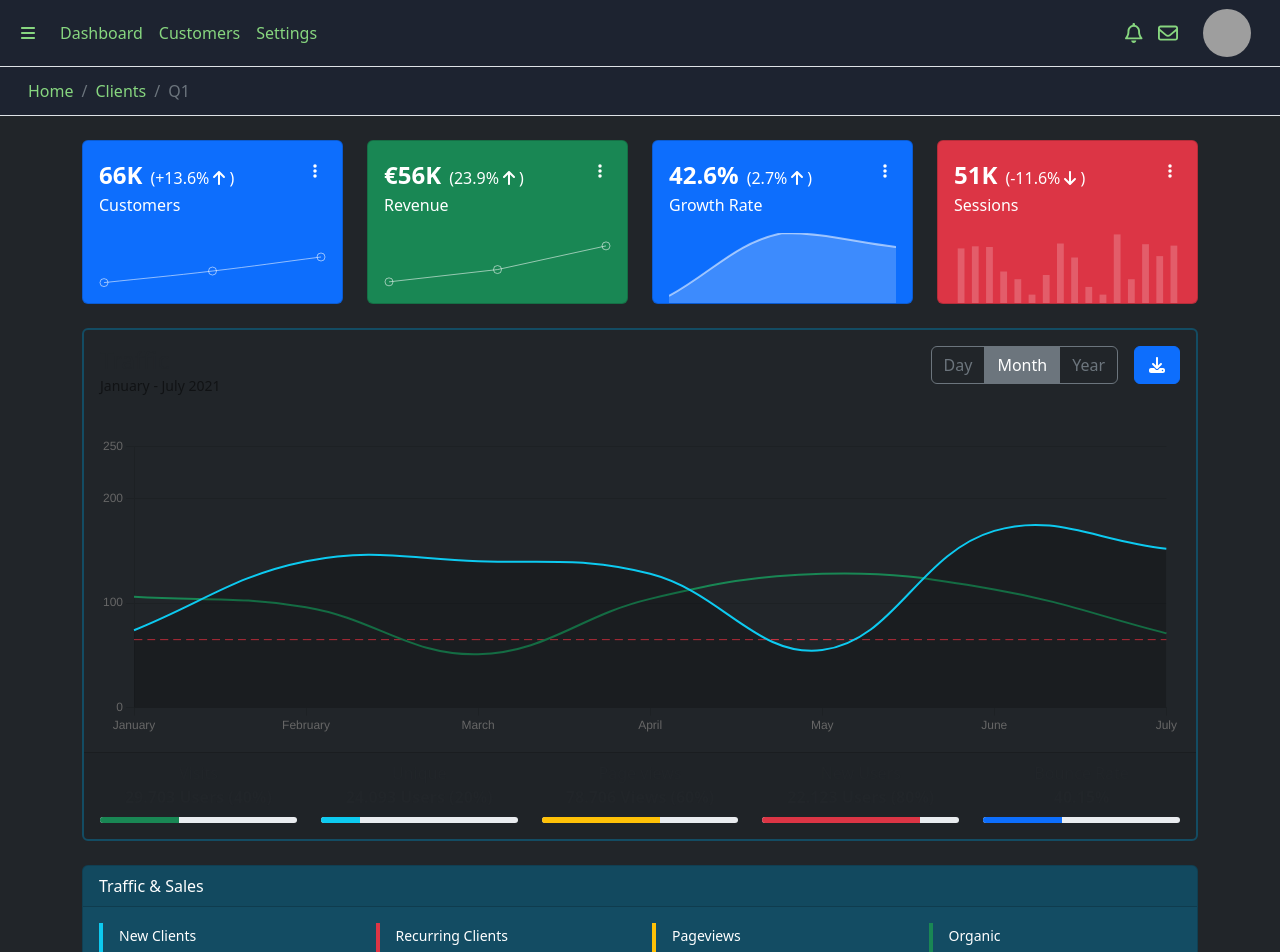
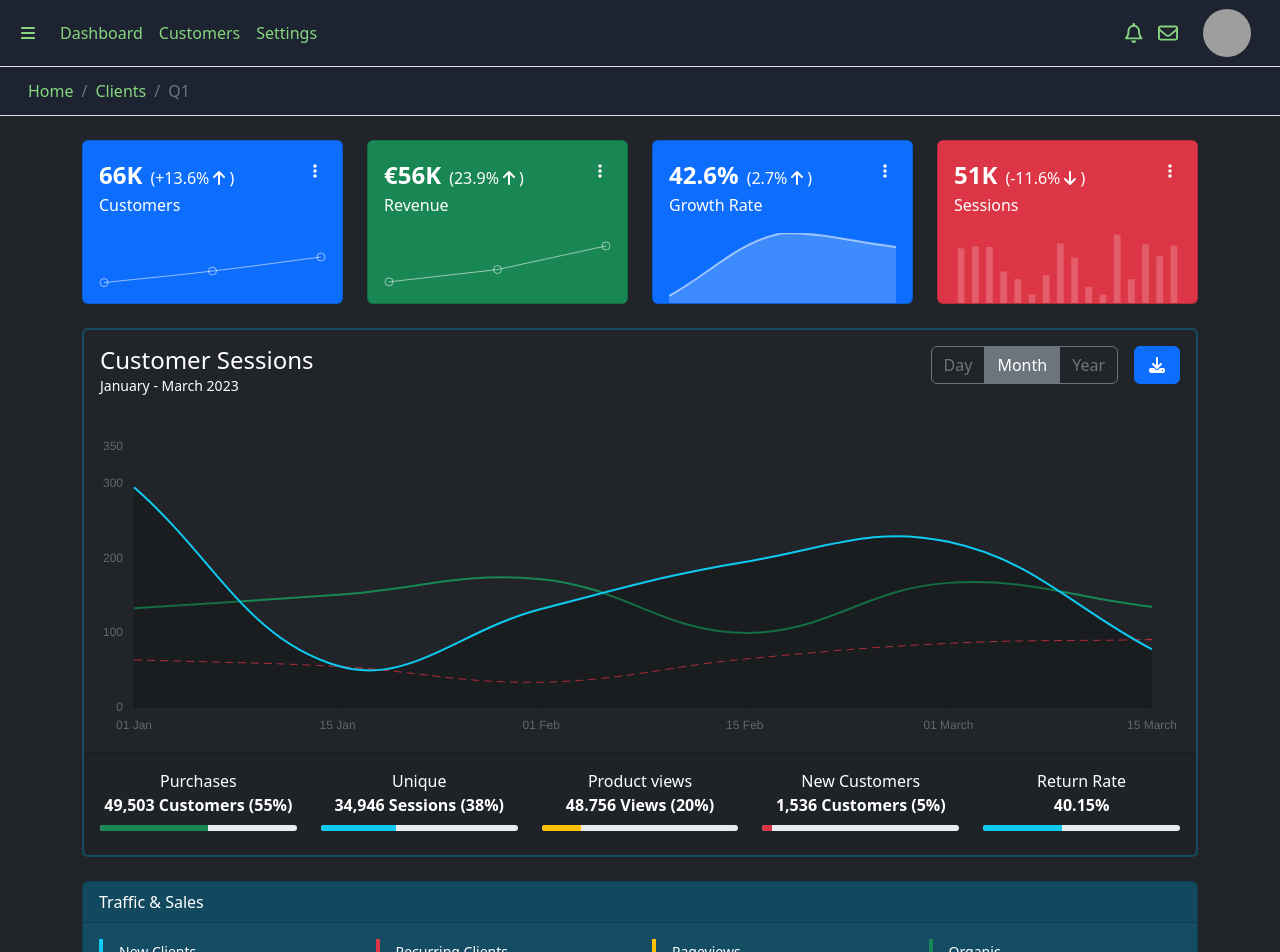
Before and after one commit to dariadia/dashboard-sample, a Next.js app: page / in a window 1280 px wide. Shown: the top 952 px of the page. Built offline with nearby package versions, Linux system fonts and the light colour scheme; grey boxes are pictures that could not be loaded.

Commit message:
style graphs

```diff
--- a/src/pages/index.tsx
+++ b/src/pages/index.tsx
@@ -36,15 +36,101 @@ import {
   faLinkedinIn,
   faTwitter,
 } from '@fortawesome/free-brands-svg-icons'
-import React from 'react'
+import React, { useState } from 'react'
 import { PERSONS } from 'src/data/persons'
 
 Chart.register(CategoryScale, LinearScale, PointElement, LineElement, BarElement, Tooltip, Filler)
 
-const random = (min: number, max: number) => Math.floor(Math.random() * (max - min + 1) + min)
+const getRandomNumber = (min: number, max: number) => Math.floor(Math.random() * (max - min + 1) + min)
 
-const Home: NextPage = () => (
-  <AdminLayout>
+const GraphSet: React.FC = () => (<div
+  style={{
+    height: '300px',
+    marginTop: '40px',
+  }}
+>
+  <Line
+    data={{
+      labels: ['01 Jan', '15 Jan', '01 Feb', '15 Feb', '01 March', '15 March'],
+      datasets: [{
+        label: 'Sessions dataset',
+        backgroundColor: 'rgba(0, 0, 0, 0.2)',
+        borderColor: 'rgba(13, 202, 240, 1)',
+        pointHoverBackgroundColor: 'white',
+        borderWidth: 2,
+        data: [
+          getRandomNumber(50, 300),
+          getRandomNumber(50, 300),
+          getRandomNumber(50, 300),
+          getRandomNumber(50, 300),
+          getRandomNumber(50, 300),
+          getRandomNumber(50, 300),
+        ],
+        fill: true,
+      }, {
+        label: 'My Second dataset',
+        borderColor: 'rgba(25, 135, 84, 1)',
+        pointHoverBackgroundColor: '#fff',
+        borderWidth: 2,
+        data: [
+          getRandomNumber(50, 200),
+          getRandomNumber(50, 200),
+          getRandomNumber(50, 200),
+          getRandomNumber(50, 200),
+          getRandomNumber(50, 200),
+          getRandomNumber(50, 200),
+          getRandomNumber(50, 200),
+        ],
+      }, {
+        label: 'Customer puchases dataset',
+        borderColor: 'rgba(220, 53, 69, 1)',
+        pointHoverBackgroundColor: '#fff',
+        borderWidth: 1,
+        borderDash: [8, 5],
+        data: [64, 55, 34, 65, 86, 91, 100],
+      }],
+    }}
+    options={{
+      maintainAspectRatio: false,
+      plugins: {
+        legend: {
+          display: false,
+        },
+      },
+      scales: {
+        x: {
+          grid: {
+            drawOnChartArea: false,
+          },
+        },
+        y: {
+          beginAtZero: true,
+          max: 350,
+          ticks: {
+            maxTicksLimit: 5,
+            stepSize: Math.ceil(250 / 5),
+          },
+        },
+      },
+      elements: {
+        line: {
+          tension: 0.4,
+        },
+        point: {
+          radius: 0,
+          hitRadius: 10,
+          hoverRadius: 4,
+          hoverBorderWidth: 3,
+        },
+      },
+    }}
+  />
+</div>)
+
+const Home: NextPage = () => {
+  const [shownSet, switchSet] = useState("one")
+
+  return (  <AdminLayout>
     <div className="row">
       <div className="col-sm-6 col-lg-3">
         <Card bg="primary" text="white" className="mb-4">
@@ -319,7 +405,6 @@ const Home: NextPage = () => (
               >
                 <FontAwesomeIcon fixedWidth icon={faEllipsisVertical} />
               </Dropdown.Toggle>
-
               <Dropdown.Menu>
                 <Dropdown.Item href="#/action-1">Action</Dropdown.Item>
                 <Dropdown.Item href="#/action-2">Another action</Dropdown.Item>
@@ -373,21 +458,22 @@ const Home: NextPage = () => (
         </Card>
       </div>
     </div>
-    <Card className="mb-4 bg-dark card-with-border">
+    <Card className="mb-4 bg-dark card-with-border text-white">
       <Card.Body>
         <div className="d-flex justify-content-between">
           <div>
-            <h4 className="mb-0">Traffic</h4>
-            <div className="small text-black-50">January - July 2021</div>
+            <h4 className="mb-0">Customer Sessions</h4>
+            <div className="small">January - March 2023</div>
           </div>
           <div className="d-none d-md-block">
-            <ButtonGroup aria-label="Toolbar with buttons" className="mx-3">
+            <ButtonGroup aria-label="Graph toolbar" className="mx-3">
               <input
                 className="btn-check"
                 id="option1"
                 type="radio"
                 name="options"
                 autoComplete="off"
+                onClick={() => switchSet("two")}
               />
               <label className="btn btn-outline-secondary" htmlFor="option1">Day</label>
               <input
@@ -397,9 +483,10 @@ const Home: NextPage = () => (
                 name="options"
                 autoComplete="off"
                 defaultChecked
+                onClick={() => switchSet("one")}
               />
               <label
-                className="btn btn-outline-secondary active"
+                className="btn btn-outline-secondary"
                 htmlFor="option2"
               >
                 Month
@@ -410,143 +497,61 @@ const Home: NextPage = () => (
                 type="radio"
                 name="options"
                 autoComplete="off"
+                onClick={() => switchSet("three")}
               />
               <label className="btn btn-outline-secondary" htmlFor="option3">Year</label>
             </ButtonGroup>
-            <Button variant="primary">
+            <Button variant="primary" onClick={() => alert("Downloading the data")}>
               <FontAwesomeIcon icon={faDownload} fixedWidth />
             </Button>
           </div>
         </div>
-        <div
-          style={{
-            height: '300px',
-            marginTop: '40px',
-          }}
-        >
-          <Line
-            data={{
-              labels: ['January', 'February', 'March', 'April', 'May', 'June', 'July'],
-              datasets: [{
-                label: 'My First dataset',
-                backgroundColor: 'rgba(0, 0, 0, 0.2)',
-                borderColor: 'rgba(13, 202, 240, 1)',
-                pointHoverBackgroundColor: '#fff',
-                borderWidth: 2,
-                data: [
-                  random(50, 200),
-                  random(50, 200),
-                  random(50, 200),
-                  random(50, 200),
-                  random(50, 200),
-                  random(50, 200),
-                  random(50, 200),
-                ],
-                fill: true,
-              }, {
-                label: 'My Second dataset',
-                borderColor: 'rgba(25, 135, 84, 1)',
-                pointHoverBackgroundColor: '#fff',
-                borderWidth: 2,
-                data: [
-                  random(50, 200),
-                  random(50, 200),
-                  random(50, 200),
-                  random(50, 200),
-                  random(50, 200),
-                  random(50, 200),
-                  random(50, 200),
-                ],
-              }, {
-                label: 'My Third dataset',
-                borderColor: 'rgba(220, 53, 69, 1)',
-                pointHoverBackgroundColor: '#fff',
-                borderWidth: 1,
-                borderDash: [8, 5],
-                data: [65, 65, 65, 65, 65, 65, 65],
-              }],
-            }}
-            options={{
-              maintainAspectRatio: false,
-              plugins: {
-                legend: {
-                  display: false,
-                },
-              },
-              scales: {
-                x: {
-                  grid: {
-                    drawOnChartArea: false,
-                  },
-                },
-                y: {
-                  beginAtZero: true,
-                  max: 250,
-                  ticks: {
-                    maxTicksLimit: 5,
-                    stepSize: Math.ceil(250 / 5),
-                  },
-                },
-              },
-              elements: {
-                line: {
-                  tension: 0.4,
-                },
-                point: {
-                  radius: 0,
-                  hitRadius: 10,
-                  hoverRadius: 4,
-                  hoverBorderWidth: 3,
-                },
-              },
-            }}
-          />
-        </div>
+        {shownSet === "one" ? <GraphSet /> : <GraphSet />}
       </Card.Body>
       <Card.Footer>
-        <div className="row row-cols-1 row-cols-md-5 text-center">
+        <div className="row my-2 row-cols-1 row-cols-md-5 text-center">
           <div className="col mb-sm-2 mb-0">
-            <div >Visits</div>
-            <div className="fw-semibold">29.703 Users (40%)</div>
+            <div>Purchases</div>
+            <div className="fw-semibold">49,503 Customers (55%)</div>
             <ProgressBar
               className="progress-thin mt-2"
               variant="success"
-              now={40}
+              now={55}
             />
           </div>
           <div className="col mb-sm-2 mb-0">
-            <div >Unique</div>
-            <div className="fw-semibold">24.093 Users (20%)</div>
+            <div>Unique</div>
+            <div className="fw-semibold">34,946 Sessions (38%)</div>
             <ProgressBar
               className="progress-thin mt-2"
               variant="info"
+              now={38}
+            />
+          </div>
+          <div className="col mb-sm-2 mb-0">
+            <div>Product views</div>
+            <div className="fw-semibold">48.756 Views (20%)</div>
+            <ProgressBar
+              className="progress-thin mt-2"
+              variant="warning"
               now={20}
             />
           </div>
           <div className="col mb-sm-2 mb-0">
-            <div >Page views</div>
-            <div className="fw-semibold">78.706 Views (60%)</div>
+            <div>New Customers</div>
+            <div className="fw-semibold">1,536 Customers (5%)</div>
             <ProgressBar
               className="progress-thin mt-2"
-              variant="warning"
-              now={60}
+              variant="danger"
+              now={5}
             />
           </div>
           <div className="col mb-sm-2 mb-0">
-            <div >New Users</div>
-            <div className="fw-semibold">22.123 Users (80%)</div>
-            <ProgressBar
-              className="progress-thin mt-2"
-              variant="danger"
-              now={80}
-            />
-          </div>
-          <div className="col mb-sm-2 mb-0">
-            <div >Bounce Rate</div>
+            <div>Return Rate</div>
             <div className="fw-semibold">40.15%</div>
             <ProgressBar
               className="progress-thin mt-2"
-              variant="primary"
+              variant="info"
               now={40}
             />
           </div>
@@ -1263,7 +1268,7 @@ const Home: NextPage = () => (
         </Card>
       </div>
     </div>
-  </AdminLayout>
-)
+  </AdminLayout>)
+}
 
 export default Home
```
